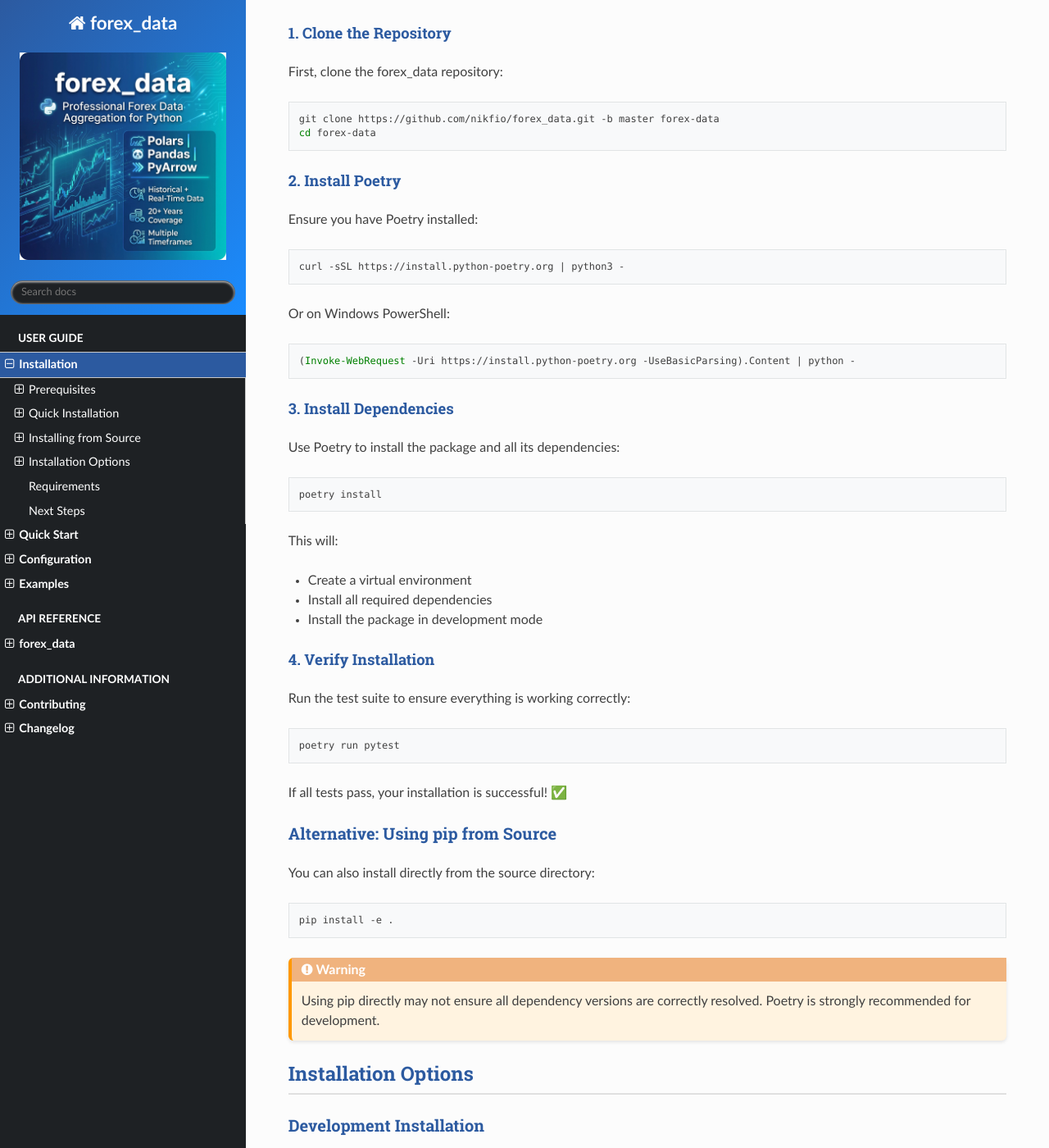
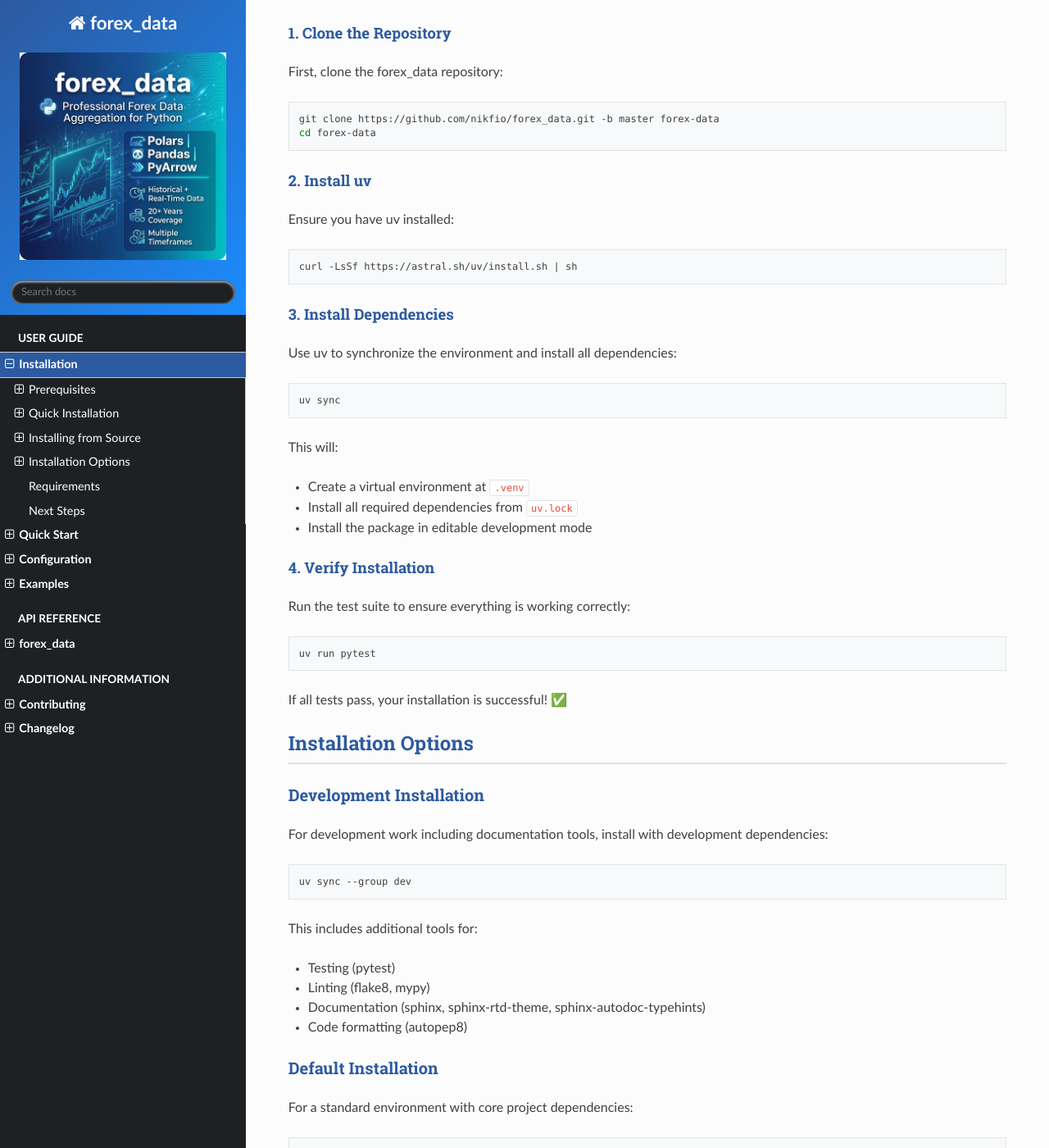
Before and after one commit to nikfio/forex_data, a Sphinx documentation site: the page built from docs/source/installation.rst, in a window 1280 px wide and 1400 px high, scrolled down 1502 px. Shown: the whole window at 82% size. Built offline with Sphinx 7.4.7 and the Read the Docs theme 3.1.0, drawn with Linux system fonts in a browser that asks for light colours; some of the changed text lies outside the part shown.

```diff
--- a/docs/source/changelog.rst
+++ b/docs/source/changelog.rst
@@ -123,17 +123,17 @@ Planned for v0.4.0
 How to Upgrade
 ==============
 
-Update with Poetry:
+Update with uv:
 
 .. code-block:: bash
 
-   poetry update forex_data
+   uv lock --upgrade-package forex-data-aggregator
 
 Or with pip:
 
 .. code-block:: bash
 
-   pip install --upgrade forex_data
+   pip install --upgrade forex-data-aggregator
 
 Contributing to Changelog
 ==========================
--- a/docs/source/installation.rst
+++ b/docs/source/installation.rst
@@ -9,45 +9,45 @@ Prerequisites
 
 Before installing forex_data, make sure you have:
 
-* **Python 3.8 or higher** installed on your system
-* **Poetry** package manager (recommended)
+* **Python 3.13** installed on your system
+* **uv** package manager (recommended)
 
 .. note::
-   Poetry is the recommended way to manage this package. If you don't have Poetry installed,
-   visit the `Poetry documentation <https://python-poetry.org/docs/>`_ for installation instructions.
+   `uv` is the recommended way to manage this package. If you don't have `uv` installed,
+   visit the `uv documentation <https://docs.astral.sh/uv/>`_ for installation instructions.
 
-Installing Poetry
------------------
+Installing uv
+-------------
 
-To install Poetry, run:
+To install uv, run:
 
 .. code-block:: bash
 
-   curl -sSL https://install.python-poetry.org | python3 -
+   curl -LsSf https://astral.sh/uv/install.sh | sh
 
 Or on Windows PowerShell:
 
 .. code-block:: powershell
 
-   (Invoke-WebRequest -Uri https://install.python-poetry.org -UseBasicParsing).Content | python -
+   powershell -ExecutionPolicy ByPass -c "irm https://astral.sh/uv/install.ps1 | iex"
 
 Quick Installation
 ==================
 
-Using pip or Poetry (Recommended)
----------------------------------
+Using pip or uv (Recommended)
+-----------------------------
 
 The easiest way to install forex_data is from PyPI:
 
 .. code-block:: bash
 
-   pip install forex-data-aggregator
+   uv pip install forex-data-aggregator
 
-Or using Poetry:
+Or using pip:
 
 .. code-block:: bash
 
-   poetry add forex-data-aggregator
+   pip install forex-data-aggregator
 
 This will install the latest stable version with all dependencies.
 
@@ -72,35 +72,29 @@ First, clone the forex_data repository:
    git clone https://github.com/nikfio/forex_data.git -b master forex-data
    cd forex-data
 
-2. Install Poetry
-^^^^^^^^^^^^^^^^^
+2. Install uv
+^^^^^^^^^^^^^
 
-Ensure you have Poetry installed:
+Ensure you have uv installed:
 
 .. code-block:: bash
 
-   curl -sSL https://install.python-poetry.org | python3 -
-
-Or on Windows PowerShell:
-
-.. code-block:: powershell
-
-   (Invoke-WebRequest -Uri https://install.python-poetry.org -UseBasicParsing).Content | python -
+   curl -LsSf https://astral.sh/uv/install.sh | sh
 
 3. Install Dependencies
 ^^^^^^^^^^^^^^^^^^^^^^^
 
-Use Poetry to install the package and all its dependencies:
+Use uv to synchronize the environment and install all dependencies:
 
 .. code-block:: bash
 
-   poetry install
+   uv sync
 
 This will:
 
-* Create a virtual environment
-* Install all required dependencies
-* Install the package in development mode
+* Create a virtual environment at ``.venv``
+* Install all required dependencies from ``uv.lock``
+* Install the package in editable development mode
 
 4. Verify Installation
 ^^^^^^^^^^^^^^^^^^^^^^
@@ -109,22 +103,9 @@ Run the test suite to ensure everything is working correctly:
 
 .. code-block:: bash
 
-   poetry run pytest
+   uv run pytest
 
 If all tests pass, your installation is successful! ✅
-
-Alternative: Using pip from Source
------------------------------------
-
-You can also install directly from the source directory:
-
-.. code-block:: bash
-
-   pip install -e .
-
-.. warning::
-   Using pip directly may not ensure all dependency versions are correctly resolved.
-   Poetry is strongly recommended for development.
 
 Installation Options
 ====================
@@ -132,27 +113,27 @@ Installation Options
 Development Installation
 ------------------------
 
-For development work, install with all development dependencies:
+For development work including documentation tools, install with development dependencies:
 
 .. code-block:: bash
 
-   poetry install --with dev
+   uv sync --group dev
 
 This includes additional tools for:
 
 * Testing (pytest)
 * Linting (flake8, mypy)
-* Documentation (sphinx)
-* Code formatting
+* Documentation (sphinx, sphinx-rtd-theme, sphinx-autodoc-typehints)
+* Code formatting (autopep8)
 
-Minimal Installation
+Default Installation
 --------------------
 
-For a minimal installation with only required dependencies:
+For a standard environment with core project dependencies:
 
 .. code-block:: bash
 
-   poetry install --only main
+   uv sync --no-dev
 
 Requirements
 ============
```
Also changed, not shown: README.md (+23 -28 lines), docs/source/contributing.rst (+16 -16 lines), docs/source/examples.rst (+4 -4 lines), docs/source/index.rst (+4 -4 lines), 4 other files.
